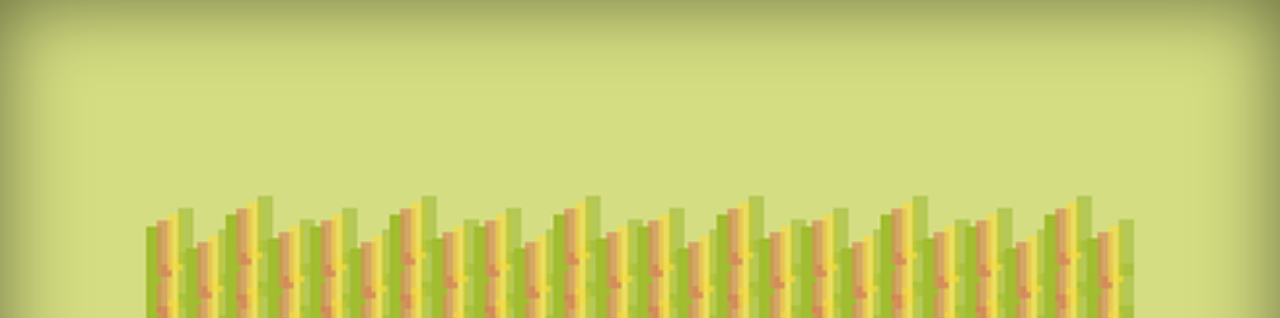
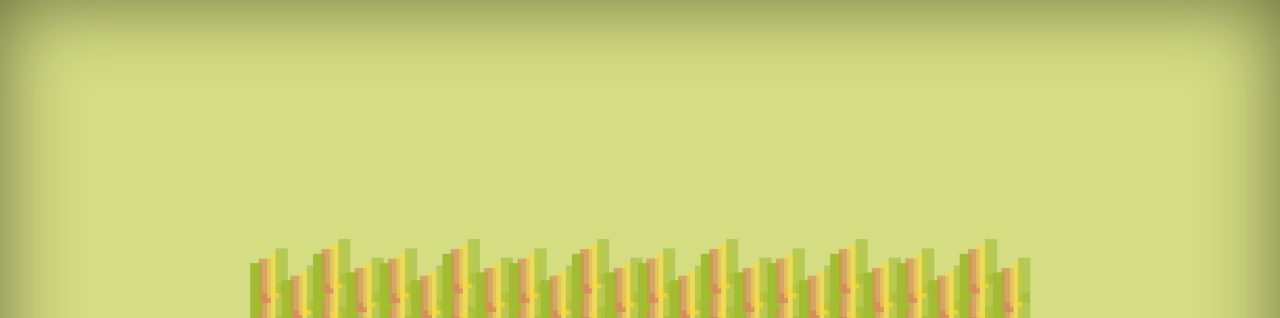
Before and after one commit to AzemeisSeasonsSounds/azemeisseasonssounds.github.io, a website: page index.html in a window 1280 px wide. Shown: the top 318 px of the page. Drawn offline with Linux system fonts and the light colour scheme.

Commit message:
Enhance quality of background image

```diff
--- a/css/full.css
+++ b/css/full.css
@@ -37,7 +37,7 @@
   color: #fff;
   text-shadow: 0 .05rem .1rem rgba(0, 0, 0, .5);
   box-shadow: inset 0 0 5rem rgba(0, 0, 0, .5);
-  background: url('../images/azbackground2.png') no-repeat center center;
+  background: url('../images/brandao-06.jpg') no-repeat center center;
   background-size: cover;
   background-color: #d4dd81;
 }
```
Also changed, not shown: images/brandao-06.jpg (added).
